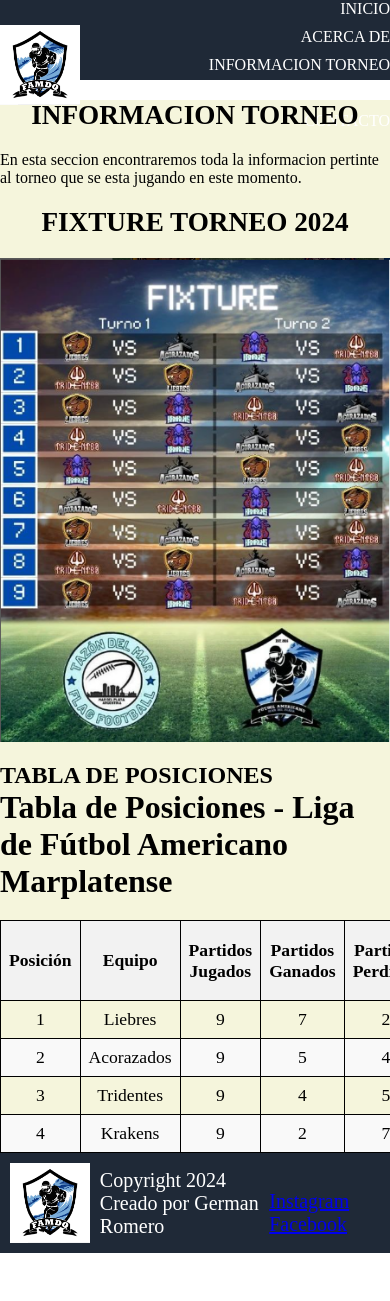
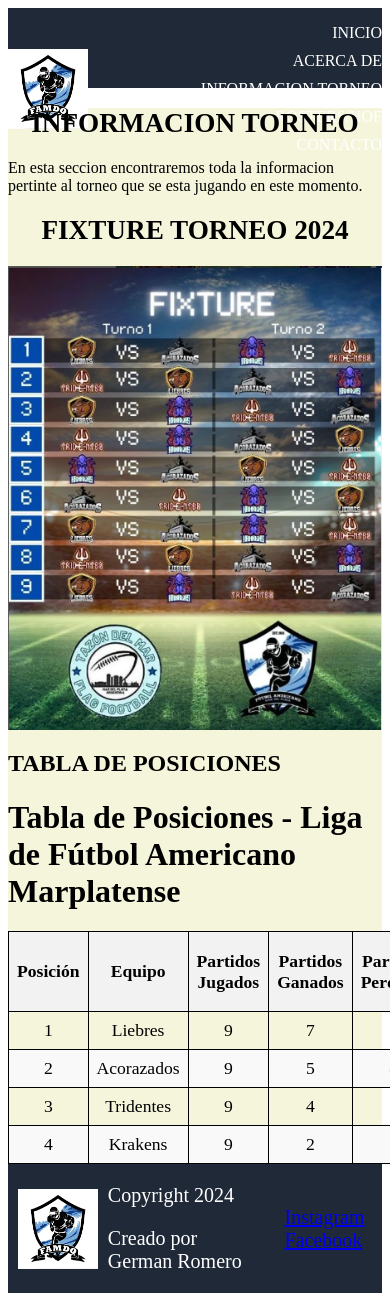
Before and after one commit to romerogerman/pre-entrega2-RomeroGerman, a plain HTML site: page pages/informacion.html in a window 390 px wide. Shown: the top 1301 px of the page. Before the commit the page ends 1253 px from the top, so only its background shows below. Drawn offline with Linux system fonts and the light colour scheme.

Commit message:
modifique el responsive de pagina acerca de

```diff
--- a/style.css
+++ b/style.css
@@ -1,29 +1,114 @@
-/* Restablecer los estilos globales */
-* {
-    margin: 0;
-    padding: 0;
-    box-sizing: border-box;
+@media (max-width: 576px) {
+    /* Ajuste para dispositivos pequeños (móviles) */
+    #navBar {
+        flex-direction: column;
+        align-items: center;
+        width: 100%; /* Aseguramos que el contenedor ocupe todo el ancho */
+        gap: 10px;
+    }
+
+    #navBar ul {
+        display: flex;
+        flex-direction: column;
+        gap: 10px;
+        text-align: center;
+        padding: 0;
+    }
+
+    /* Mejorar la apariencia de los enlaces */
+    #navBar ul li {
+        display: block; /* Hace que los elementos de la lista estén en columna */
+        width: 100%; /* Asegura que cada item ocupe todo el ancho disponible */
+    }
+
+    .fixture {
+        width: 100%; /* La imagen se adapta al tamaño del contenedor */
+    }
+
+    .tituloInfo, .tituloInfo2 {
+        font-size: 1.2rem;
+        margin: 10px 0;
+    }
+
+    table {
+        font-size: 0.8rem; /* Ajustamos el tamaño de la tabla en pantallas pequeñas */
+    }
+
+    th, td {
+        padding: 5px; /* Reducimos el padding de las celdas */
+    }
+
+    #footer {
+        flex-direction: column;
+        align-items: center;
+        text-align: center;
+    }
+
+    .footerUl {
+        margin-top: 20px;
+    }
 }
 
-/* Estilo para el texto "FOOTBALL AMERICANO MAR DEL PLATA" */
-.football {
-    color: white; /* Cambia el color a blanco */
+@media (max-width: 768px) {
+    /* Ajuste para tablets */
+    .tituloInfo, .tituloInfo2 {
+        font-size: 1.5rem;
+    }
+
+    table {
+        font-size: 1rem; /* Ajustamos el tamaño de la tabla */
+    }
+
+    th, td {
+        padding: 10px;
+    }
+
+    #navBar {
+        flex-direction: column;
+        align-items: center;
+    }
+
+    .fixture {
+        width: 100%; /* La imagen se adapta al tamaño del contenedor */
+    }
+
+    #footer {
+        flex-direction: column;
+        align-items: center;
+        text-align: center;
+    }
+
+    .footerUl {
+        margin-top: 20px;
+    }
 }
 
-/* Limitar el tamaño de la imagen de campeones1 y ajustarla al tamaño de la página */
-.campeones1 img {
-    width: 100%;
-    max-width: 100%;
-    height: auto;
-    object-fit: contain;
+@media (max-width: 1024px) {
+    /* Ajuste para pantallas de computadoras de tamaño medio */
+    .tituloInfo, .tituloInfo2 {
+        font-size: 1.7rem;
+    }
+
+    table {
+        font-size: 1.1rem; /* Ajuste de la tabla */
+    }
+
+    th, td {
+        padding: 12px;
+    }
+
+    #navBar {
+        flex-direction: row;
+        justify-content: space-between;
+    }
+
+    #footer {
+        flex-direction: row;
+        justify-content: space-between;
+        text-align: left;
+    }
 }
 
-.campeones1 {
-    width: 100%;
-    max-width: 600px;
-    margin: 0 auto;
-    text-align: center;
-}
 
 /* Limitar el tamaño de la imagen de campeones2 y ajustarla al tamaño de la página */
 .campeones2 img {
```
